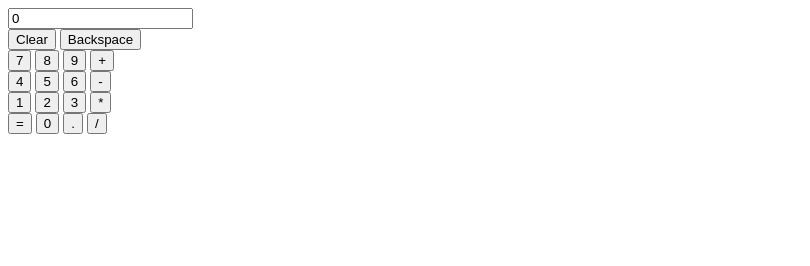
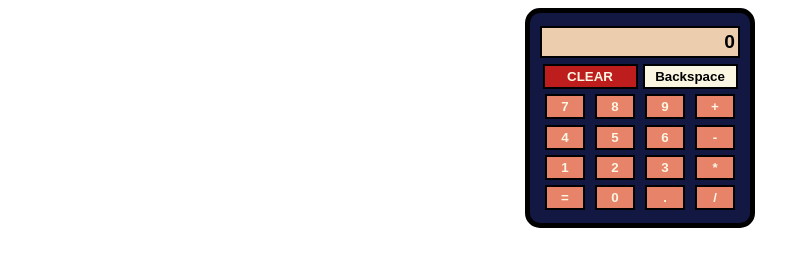
Before and after one commit to StewardRighteous/top-calculator, a plain HTML site: page index.html in a window 1280 px wide. Shown: the whole page, without its empty margins (0-810 px from the left). Drawn offline with Linux system fonts and the light colour scheme.

Commit message:
feat - add design to calculator

```diff
--- a/index.html
+++ b/index.html
@@ -13,8 +13,8 @@
             <input type="text" id="input-area" >
         </div>
         <div class="extraline">
-            <button>Clear</button>
-            <button>Backspace</button>
+            <button id ="clear">Clear</button>
+            <button id="backspace">Backspace</button>
         </div>
         <div class="firstline">
             <button>7</button>
--- a/style.css
+++ b/style.css
@@ -0,0 +1,75 @@
+:root{
+    --mainColor1 : #131842;
+    --mainColor2 : #E68369;
+    --mainColor3 : #ECCEAE;
+    --mainColor4:  #FBF6E2;
+}
+
+body{
+    display: flex;
+    align-items: center;
+    justify-content: center;
+    font-family: monospace;
+}
+
+.container{
+    display: flex;
+    flex-flow: column wrap;
+    background-color: var(--mainColor1);
+    height: 190px;
+    width: 200px;
+    justify-content: space-around;
+    border: 5px solid black;
+    border-radius: 15px;
+    padding: 10px;
+}
+
+.input{
+    width: 200px;
+    height: 25px;
+    display: flex;
+    justify-content: center;
+    margin-bottom: 8px;
+}
+
+#input-area{
+    box-sizing: border-box;
+    background-color: var(--mainColor3);
+    border: 2px solid black;
+    height: 32px;
+    width: 200px;
+    font-size: larger;
+    font-weight: 700;
+    text-align: end;
+    padding: 0px 3px;
+}
+
+.firstline, .secondline, .thirdline, .lastline, .extraline{
+    display: flex;
+    justify-content: space-around;
+}
+
+button{
+    box-sizing: border-box;
+    height: 25px;
+    width: 40px;
+    background-color: var(--mainColor2);
+    color: var(--mainColor4);
+    border: 2px solid black;
+    font-weight: 600;
+}
+
+#clear, #backspace{
+    width: 95px;
+    text-transform: uppercase;
+}
+
+#clear{
+    background-color: rgb(189, 29, 29);
+}
+
+#backspace{
+    background-color: var(--mainColor4);
+    color: black;
+    text-transform: capitalize;
+}
```
